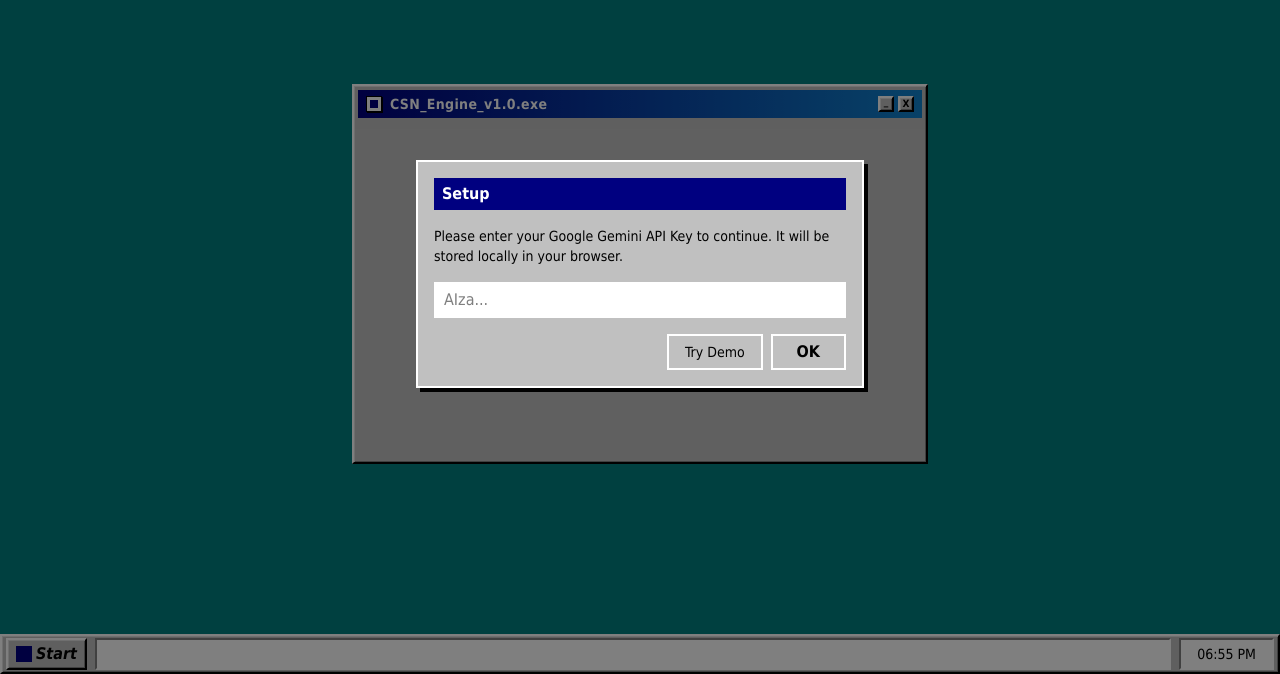
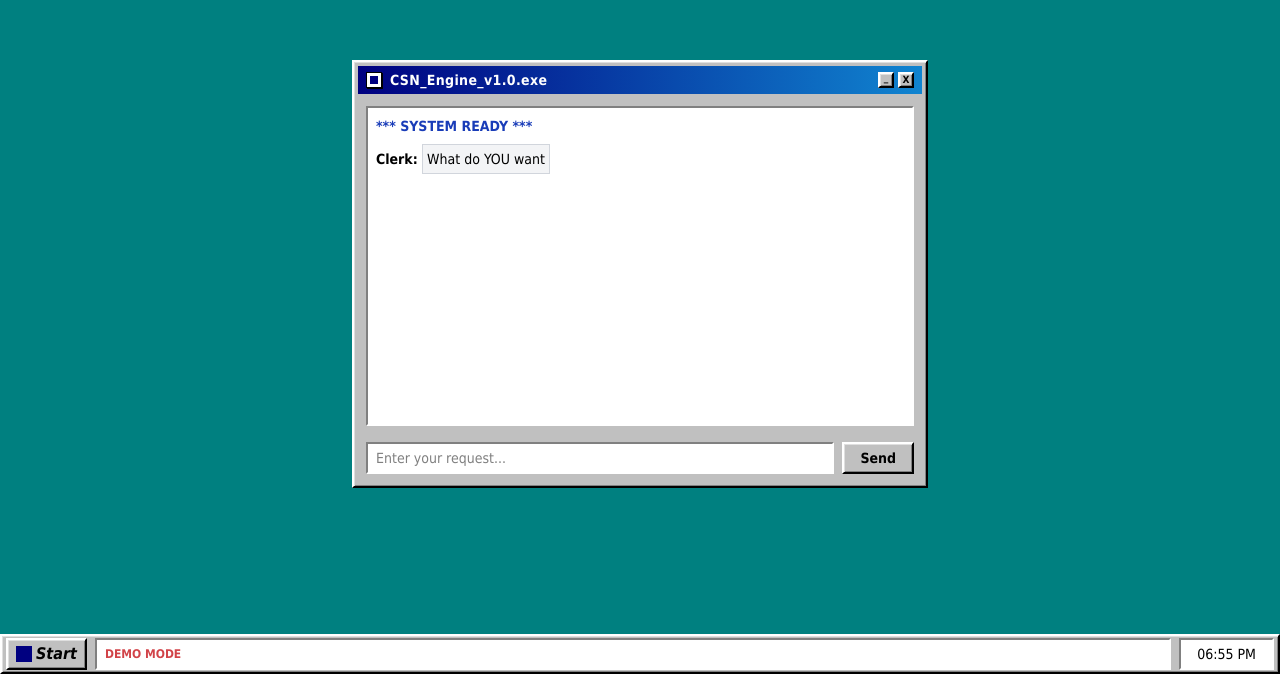
Before and after one commit to danichese/CSN-Engine, a React (Vite) app in the folder client/: page / in a window 1280 px wide. Shown: the part 126-800 px from the top of the page. Built offline with nearby package versions, Linux system fonts and the light colour scheme.

Commit message:
feat(clerk): update demo responses and lock to demo mode

```diff
--- a/client/src/App.tsx
+++ b/client/src/App.tsx
@@ -5,13 +5,8 @@ import ChatWindow from './components/ChatWindow';
 import { getStoredApiKey, setStoredApiKey } from './services/storage';
 
 function App() {
-  const [apiKey, setApiKey] = useState<string | null>(getStoredApiKey());
+  const [apiKey] = useState<string | null>('demo');
   const [isCoughing, setIsCoughing] = useState(false);
-
-  const handleSaveApiKey = (key: string) => {
-    setStoredApiKey(key);
-    setApiKey(key);
-  };
 
   const handleReset = () => {
     localStorage.clear();
@@ -20,17 +15,10 @@ function App() {
 
   return (
     <div className="min-h-screen flex flex-col items-center justify-center p-4">
-      {!apiKey && <ApiKeyModal onSave={handleSaveApiKey} />}
 
       <Window title="CSN_Engine_v1.0.exe" width="max-w-xl">
         <div className={`transition-transform duration-100 ${isCoughing ? 'translate-x-1 translate-y-1 rotate-1' : ''}`}>
-          {apiKey ? (
-            <ChatWindow apiKey={apiKey} onCough={setIsCoughing} />
-          ) : (
-            <div className="h-80 flex items-center justify-center text-sm italic">
-              Awaiting credentials...
-            </div>
-          )}
+          <ChatWindow apiKey={apiKey} onCough={setIsCoughing} />
         </div>
       </Window>
 
--- a/client/src/services/engine.ts
+++ b/client/src/services/engine.ts
@@ -36,7 +36,7 @@ export class RefusalEngine {
         1: "Computer says no. Janet from accounting left her tuna sandwich in the fridge again.",
         2: "Hold on... *taps keys loudly* ...No. Computer still says no.",
         3: "*COUGH*",
-        4: "I'll need to see your pink slip, your brown slip, and a signed letter from your grandmother. Until then, no."
+        4: "I'll need to see your form A12, your form B42, and a signed letter from your grandmother. Until then, no."
       };
 
       await delayPromise;
```
